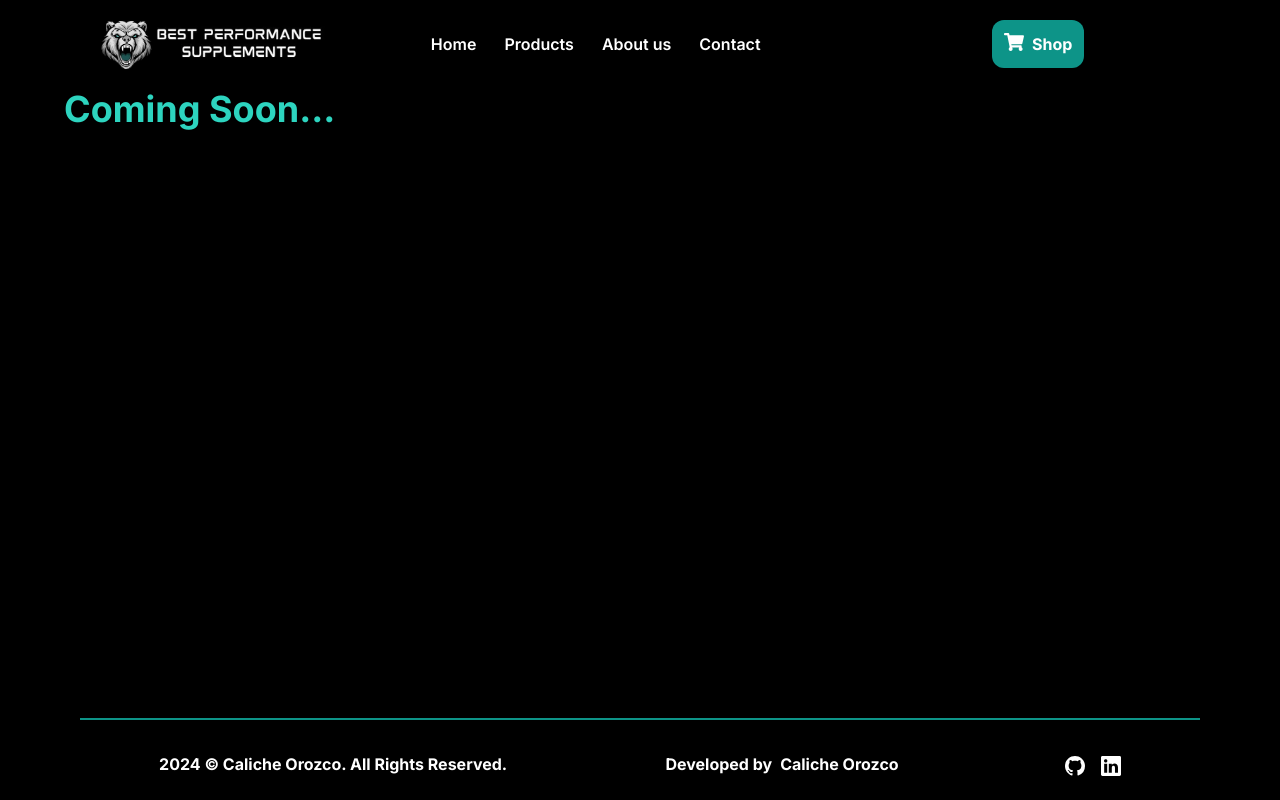
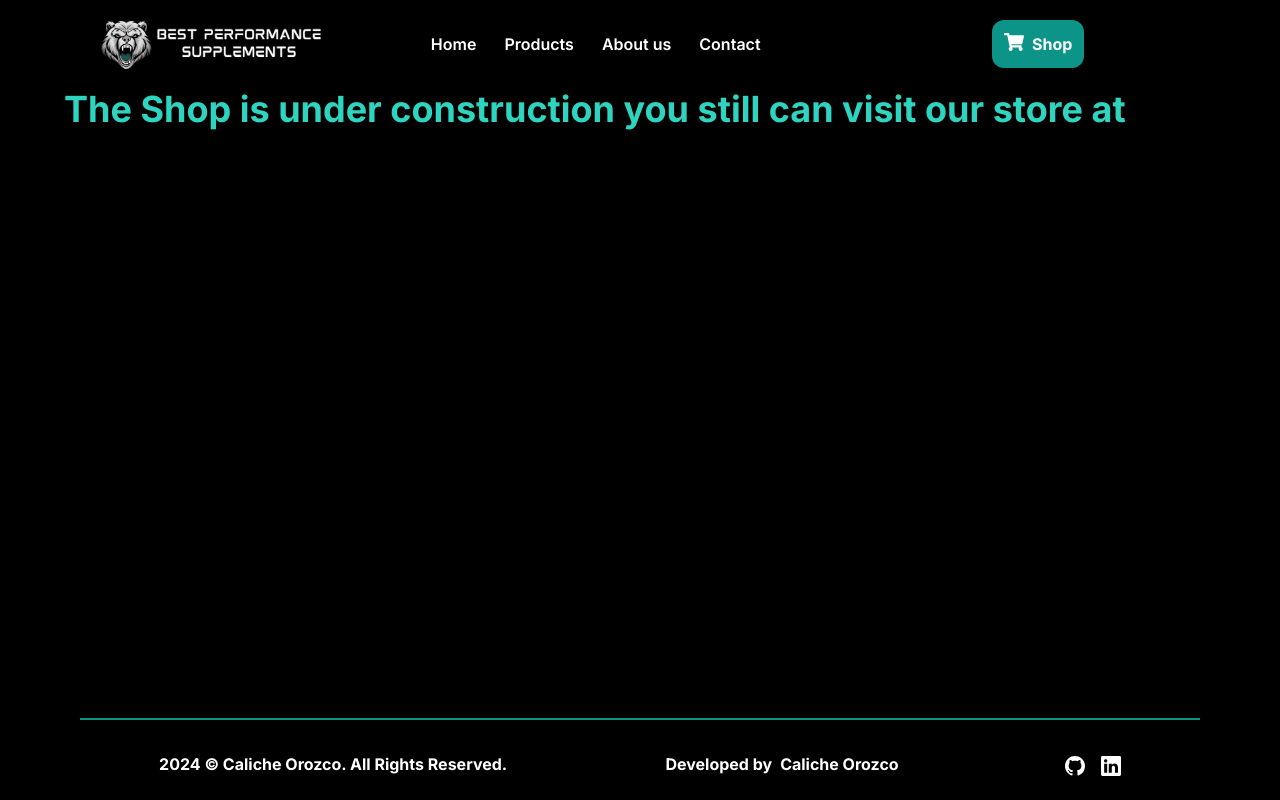
Before and after one commit to CalicheOrozco/Best-Performance-Supplements, a Next.js app: page /shop in a window 1280 px wide. Built offline with nearby package versions, Linux system fonts and the light colour scheme.

Commit message:
Update Shop component to reflect construction status

```diff
--- a/src/app/section/Shop.jsx
+++ b/src/app/section/Shop.jsx
@@ -4,7 +4,7 @@ function Shop () {
     <section className='bg-black px-4 md:px-12'>
       <div className='max-w-6xl mx-auto'>
         <h2 className='text-3xl md:text-4xl font-bold text-teal-400'>
-          Coming Soon...
+          The Shop is under construction you still can visit our store at
         </h2>
       </div>
     </section>
```
